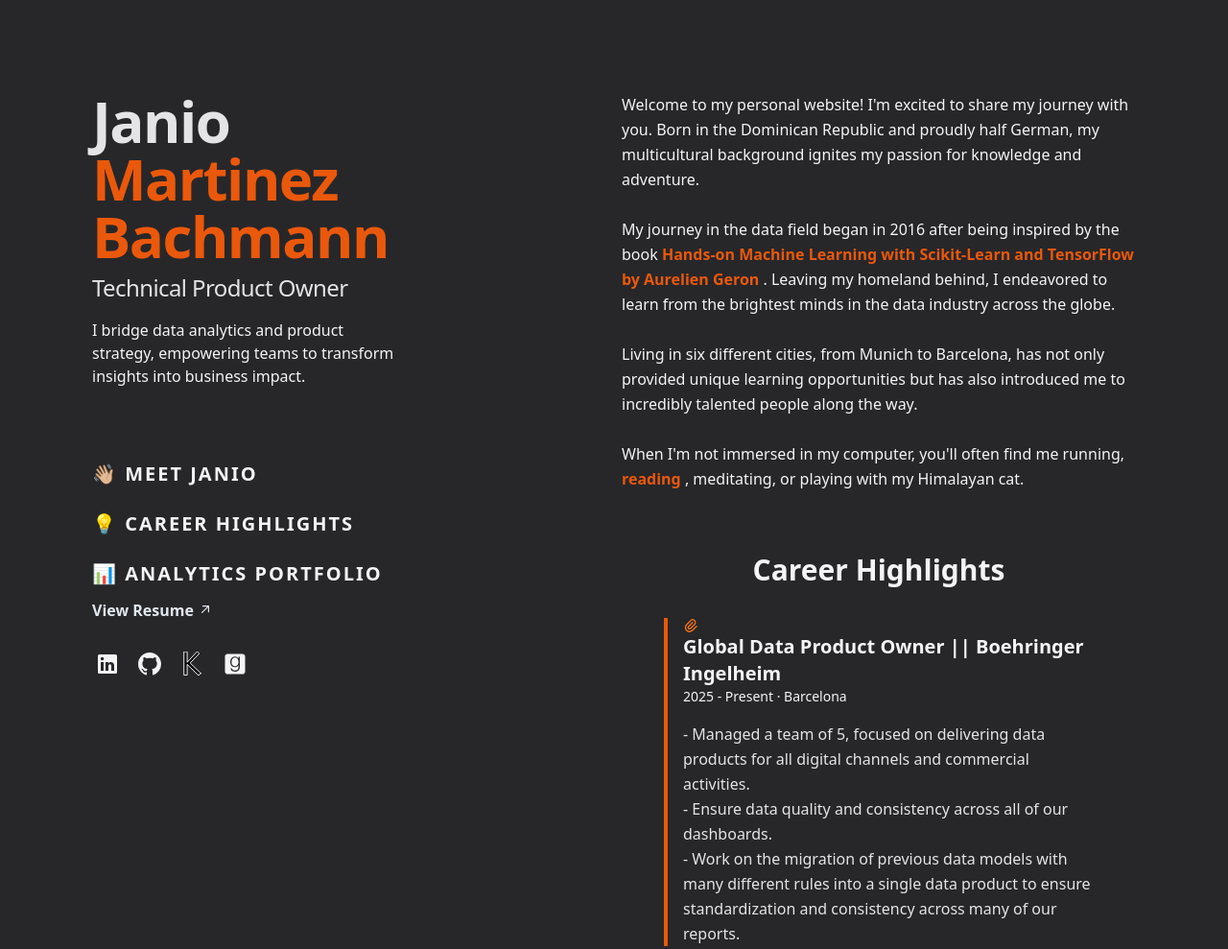
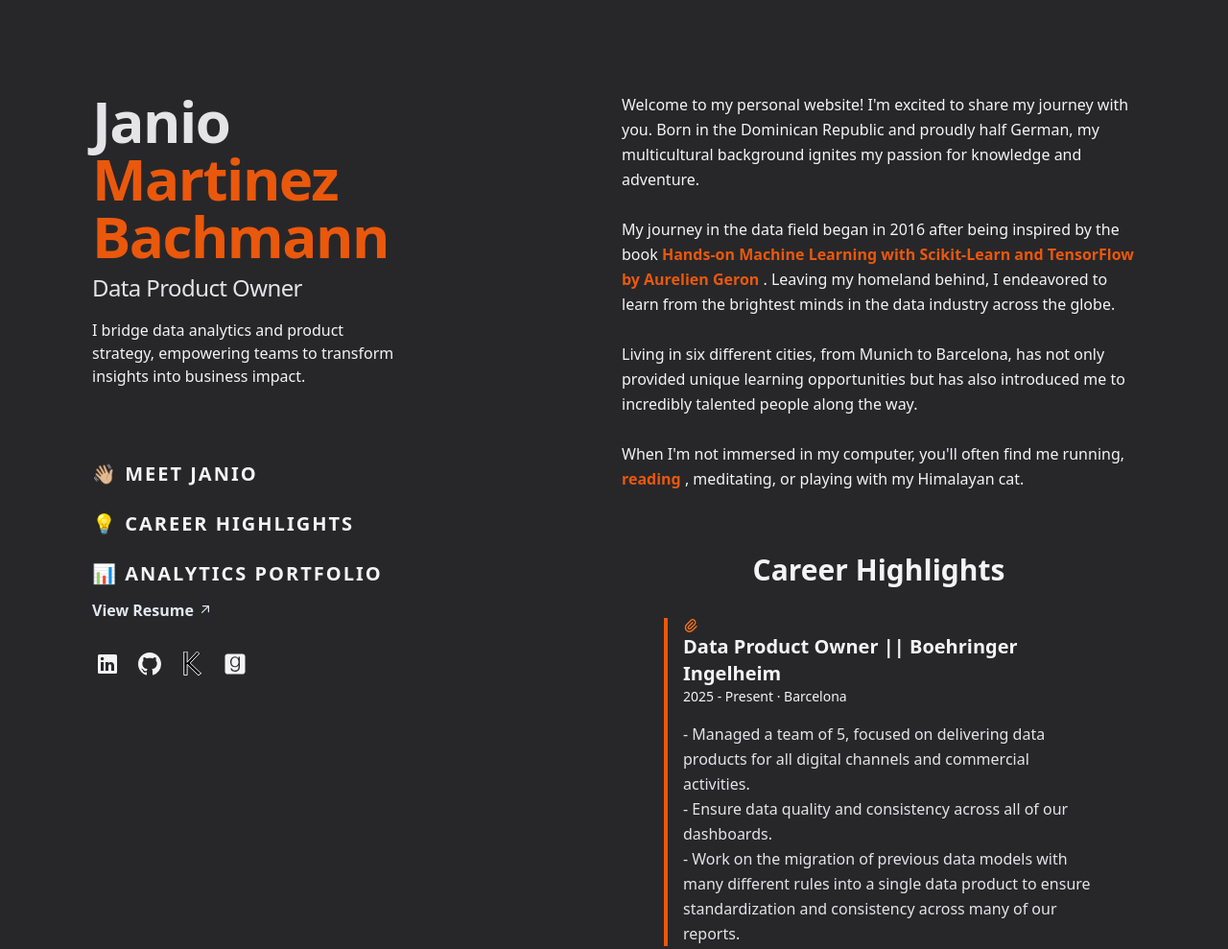
Before and after one commit to alexanderbachmann/professional-website, a website: page index.html in a window 1280 px wide. Shown: the top 989 px of the page at 96% size. Drawn offline with Linux system fonts and the light colour scheme; a web font is replaced by a local one.

```diff
--- a/index.html
+++ b/index.html
@@ -20,7 +20,7 @@
                 <h1>
                     <a class="text-8xl font-bold tracking-tight text-zinc-200 sm:text-6xl">Janio</a> <a class="text-8xl font-bold tracking-tight text-orange-600 sm:text-6xl">  <br> Martinez  <br> Bachmann </a>
                 </h1>
-                <h2 class="mt-2 text-lg font-medium tracking-tight text-zinc-200 sm:text-2xl"> Technical Product Owner </h2>
+                <h2 class="mt-2 text-lg font-medium tracking-tight text-zinc-200 sm:text-2xl"> Data Product Owner </h2>
                 <p class="mt-4 max-w-xs leading-normal"> I bridge data analytics and product strategy, empowering teams to transform insights into business impact.  </p>
 
                 <nav class="nav hidden lg:block">
@@ -102,8 +102,8 @@
                 <span class="text-xl font-bold">
                     <a class="inline-block" href="https://www.boehringer-ingelheim.com/" target="_blank"><svg class="h-4 w-4 text-orange-500"  width="24" height="24" viewBox="0 0 24 24" stroke-width="2" stroke="currentColor" fill="none" stroke-linecap="round" stroke-linejoin="round">  <path stroke="none" d="M0 0h24v24H0z"/>  <path d="M15 7l-6.5 6.5a1.5 1.5 0 0 0 3 3l6.5 -6.5a3 3 0 0 0 -6 -6l-6.5 6.5a4.5 4.5 0 0 0 9 9 l6.5 -6.5" /></svg></a>
                     <span class="inline-block">
-                        Global Data Product Owner || Boehringer Ingelheim
-                    </span>
+                    Data Product Owner || Boehringer Ingelheim
+                        </span>
                 </span>
                             <div class="flex items-left mb-4 text-sm">
                                 <span class="font-light flex items-left  text-sm"> 2025 - Present · Barcelona </span>
```
